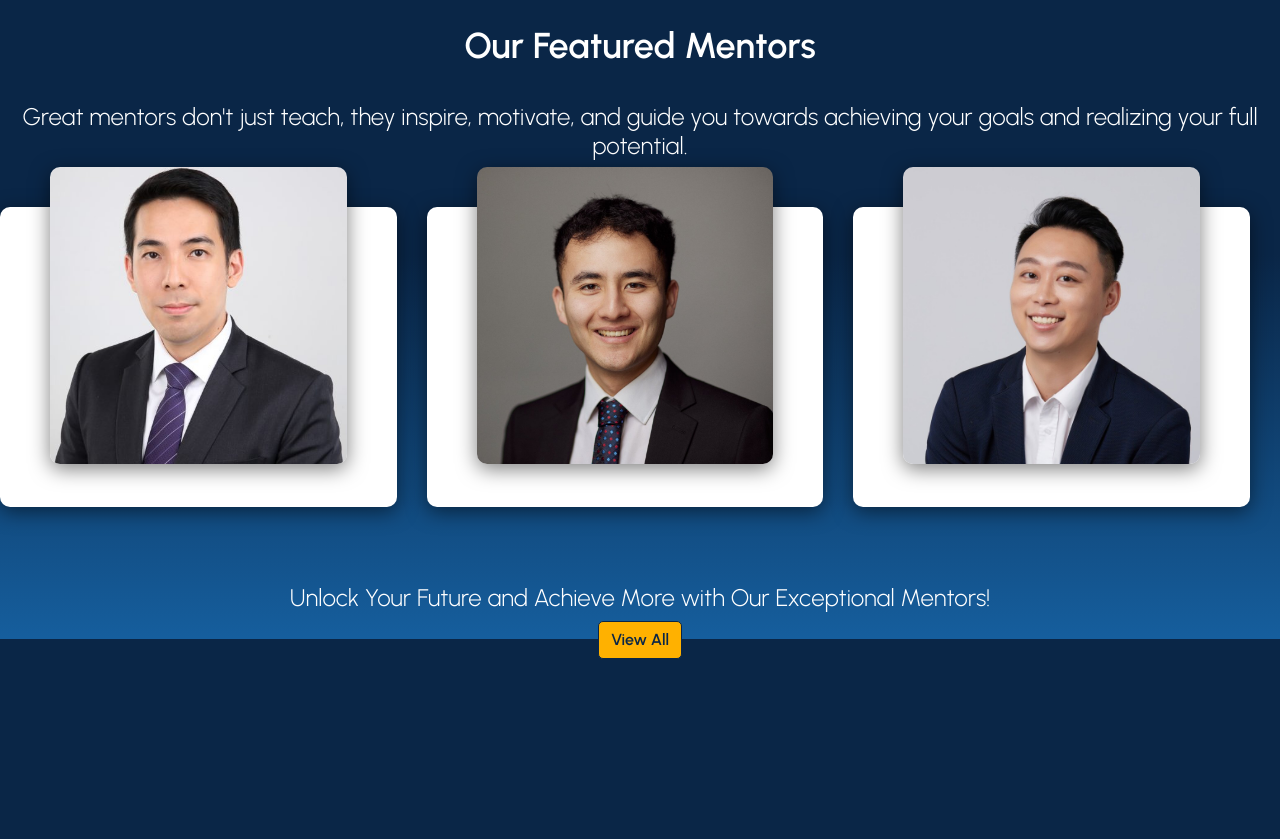
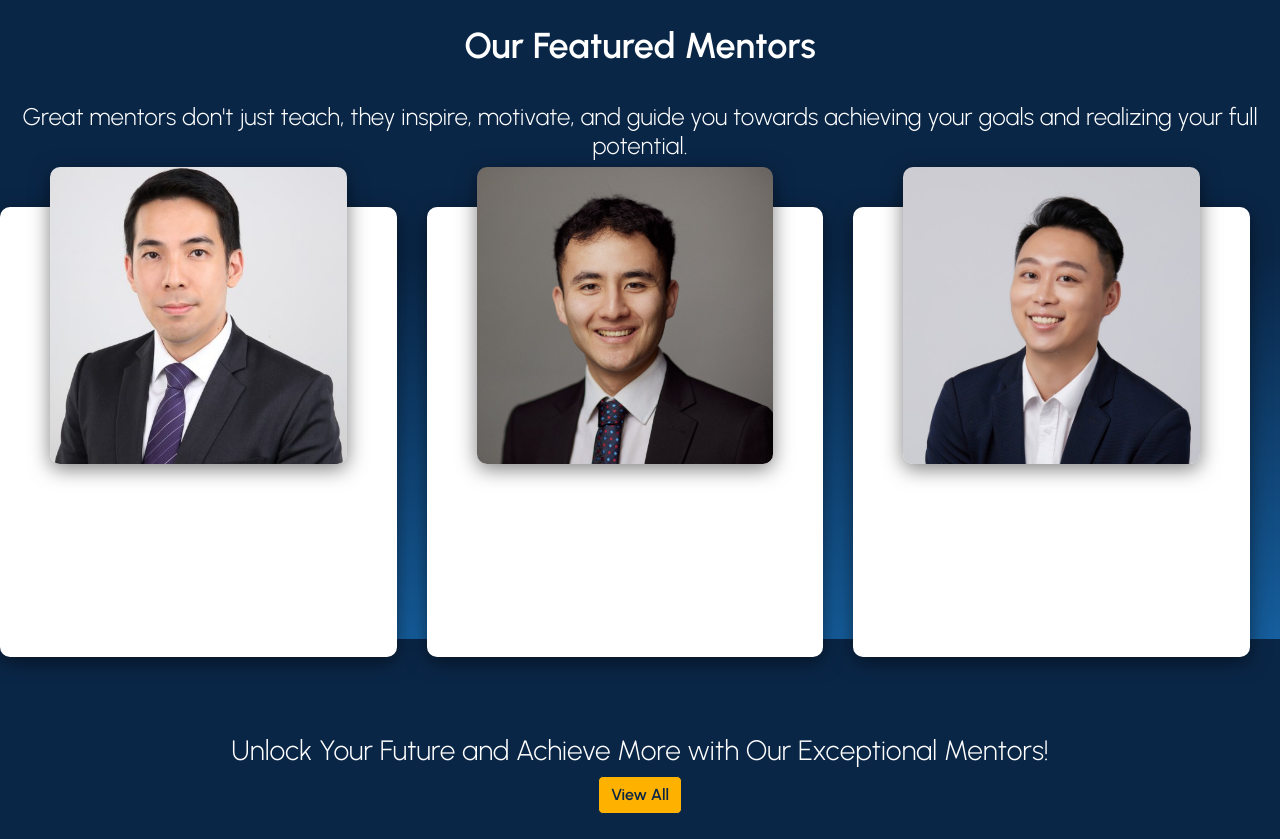
Before and after one commit to uaojayson/ScholarLink, a PHP site: page / in a window 1280 px wide. Shown: the part 2739-3578 px from the top of the page. Before the commit the page ends 3398 px from the top, so only its background shows below. Run offline with PHP 8.4, Linux system fonts and the light colour scheme; some libraries are stand-ins or nearby versions.

Commit message:
modified:   index.css 	modified:   index.html

```diff
--- a/index.css
+++ b/index.css
@@ -437,14 +437,13 @@ h2 {
   display: flex;
   justify-content: center;
   align-items: center;
-
   position: relative;
 }
 
 .card-feature {
   position: relative;
   width: 500px;
-  height: 300px;
+  height: 450px;
   border-radius: 10px;
   box-shadow: 0px 5px 20px rgba(0, 0, 0, 0.5);
   transition: 0.3s;
--- a/index.html
+++ b/index.html
@@ -601,7 +601,7 @@
           </div>
         </div>
       </div>
-      <h4
+      <h3
         style="
           color: white;
           text-align: center;
@@ -609,12 +609,15 @@
           margin-top: 1%;
         "
       >
-        <em>
-          Unlock Your Future and Achieve More with Our Exceptional Mentors!
-        </em>
-      </h4>
-      <div style="text-align: center; margin-bottom: 1%">
-        <a href="#" class="btn cta-mentor">View All</a>
+        Unlock Your Future and Achieve More with Our Exceptional Mentors!
+      </h3>
+      <div>
+        <a
+          href="#"
+          class="btn cta-mentor"
+          style="text-align: center; margin-bottom: 2%"
+          >View All</a
+        >
       </div>
     </section>
     <!-- End: Feature Mentor Section -->
```
